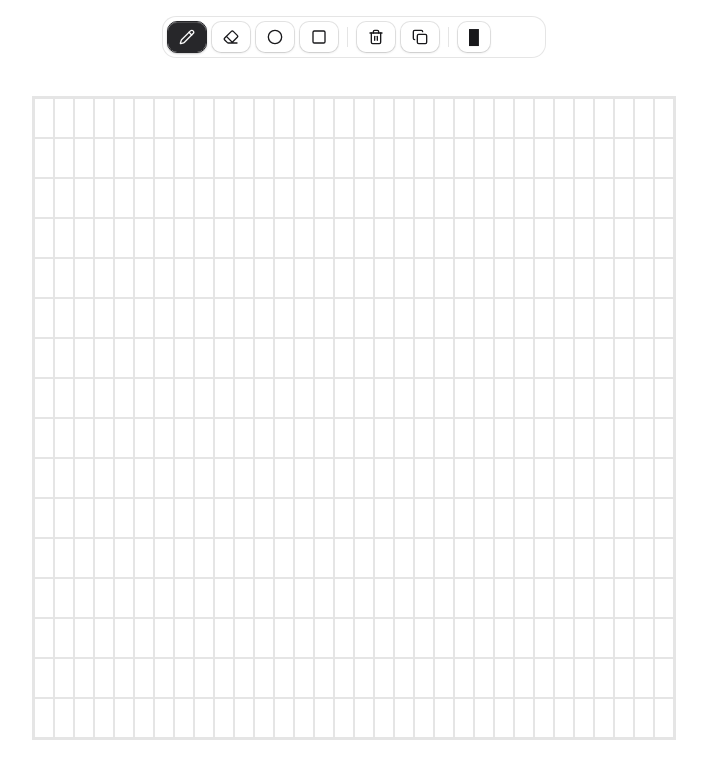
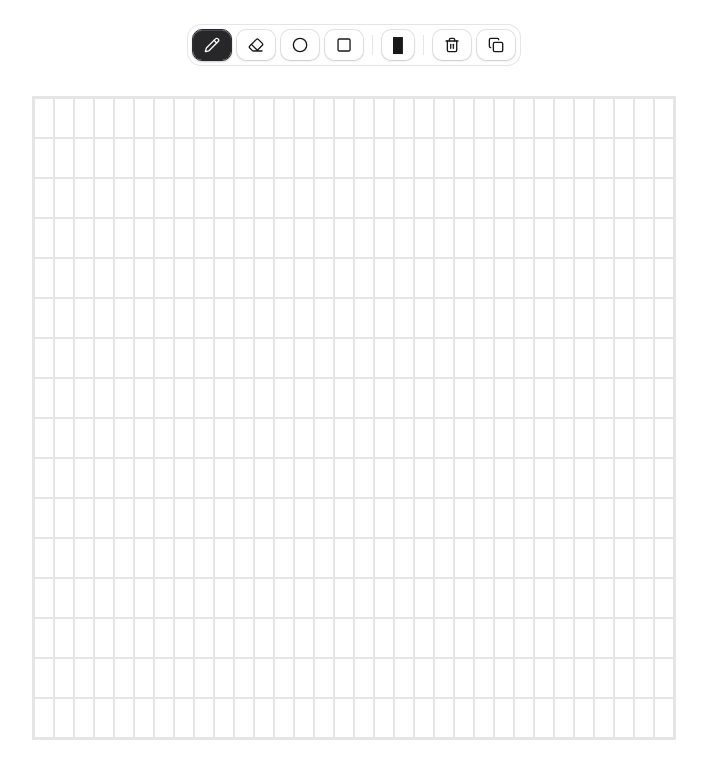
Before and after one commit to eyenalxai/ascii, a Next.js app: page / in a window 1280 px wide. Shown: the top 778 px of the page, without its empty margins (286-993 px from the left). Built offline with nearby package versions, Linux system fonts and the light colour scheme.

Commit message:
refactor: enhance toolbar layout and styling for improved user experience

```diff
--- a/src/components/ascii-drawer/toolbar.tsx
+++ b/src/components/ascii-drawer/toolbar.tsx
@@ -27,7 +27,8 @@ export function AsciiToolbar({
 	onCharChange
 }: ToolbarProps) {
 	return (
-		<Toolbar className="fixed top-4 left-1/2 -translate-x-1/2 z-50 w-full max-w-sm rounded-xl">
+		<div className="fixed top-4 left-1/2 -translate-x-1/2 z-50 p-2 max-w-md w-fit rounded-xl">
+			<Toolbar>
 				<ToolbarGroup>
 					<ToolbarButton
 						render={
@@ -72,20 +73,25 @@ export function AsciiToolbar({
 				</ToolbarGroup>
 				<ToolbarSeparator />
 				<ToolbarGroup>
-				<ToolbarButton render={<Button variant="outline" onClick={onClear} />}>
-					<Trash2 />
-				</ToolbarButton>
-				<ToolbarButton render={<Button variant="outline" onClick={onExport} />}>
-					<Copy />
-				</ToolbarButton>
-			</ToolbarGroup>
-			<ToolbarSeparator />
-			<ToolbarGroup>
 					<CharacterSelector
 						selectedChar={selectedChar}
 						onCharChange={onCharChange}
 					/>
 				</ToolbarGroup>
+				<ToolbarSeparator />
+				<ToolbarGroup>
+					<ToolbarButton
+						render={<Button variant="outline" onClick={onClear} />}
+					>
+						<Trash2 />
+					</ToolbarButton>
+					<ToolbarButton
+						render={<Button variant="outline" onClick={onExport} />}
+					>
+						<Copy />
+					</ToolbarButton>
+				</ToolbarGroup>
 			</Toolbar>
+		</div>
 	)
 }
```
Lines whose indentation alone changed are shown as unchanged.
